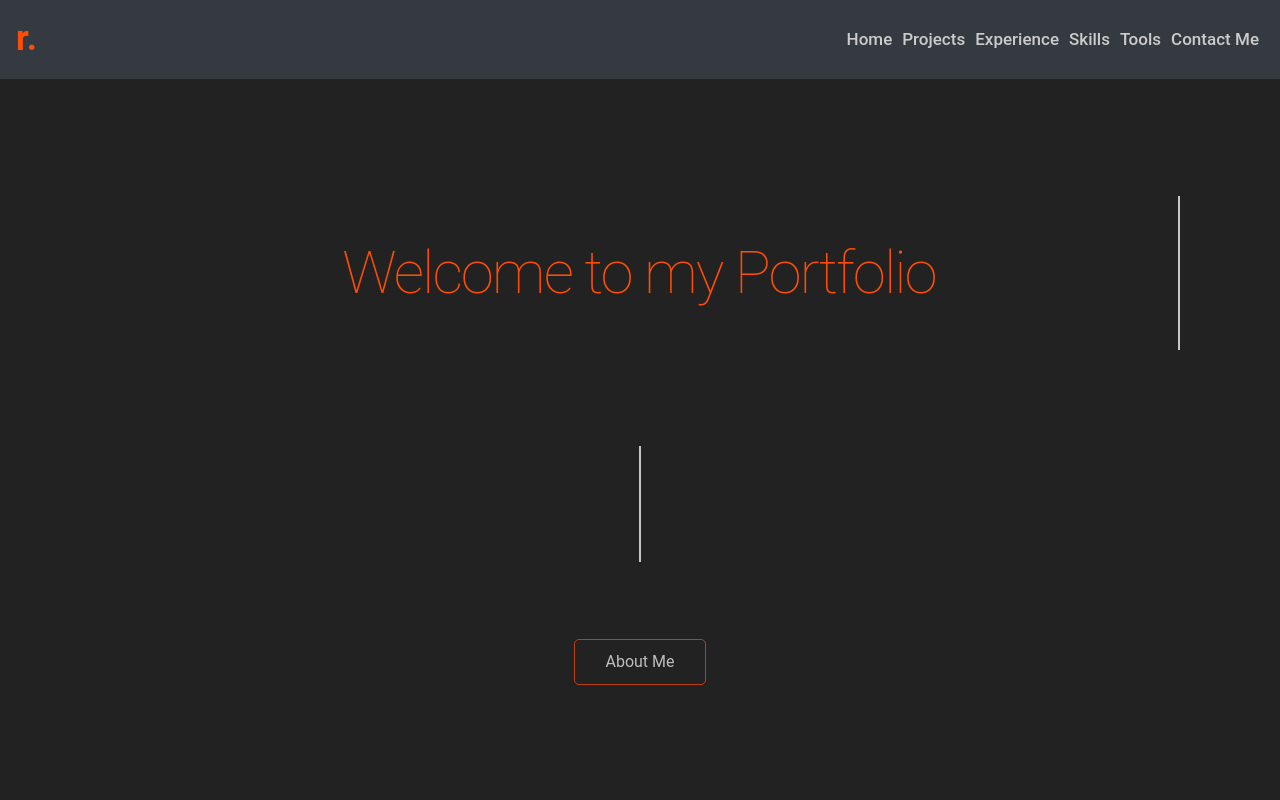
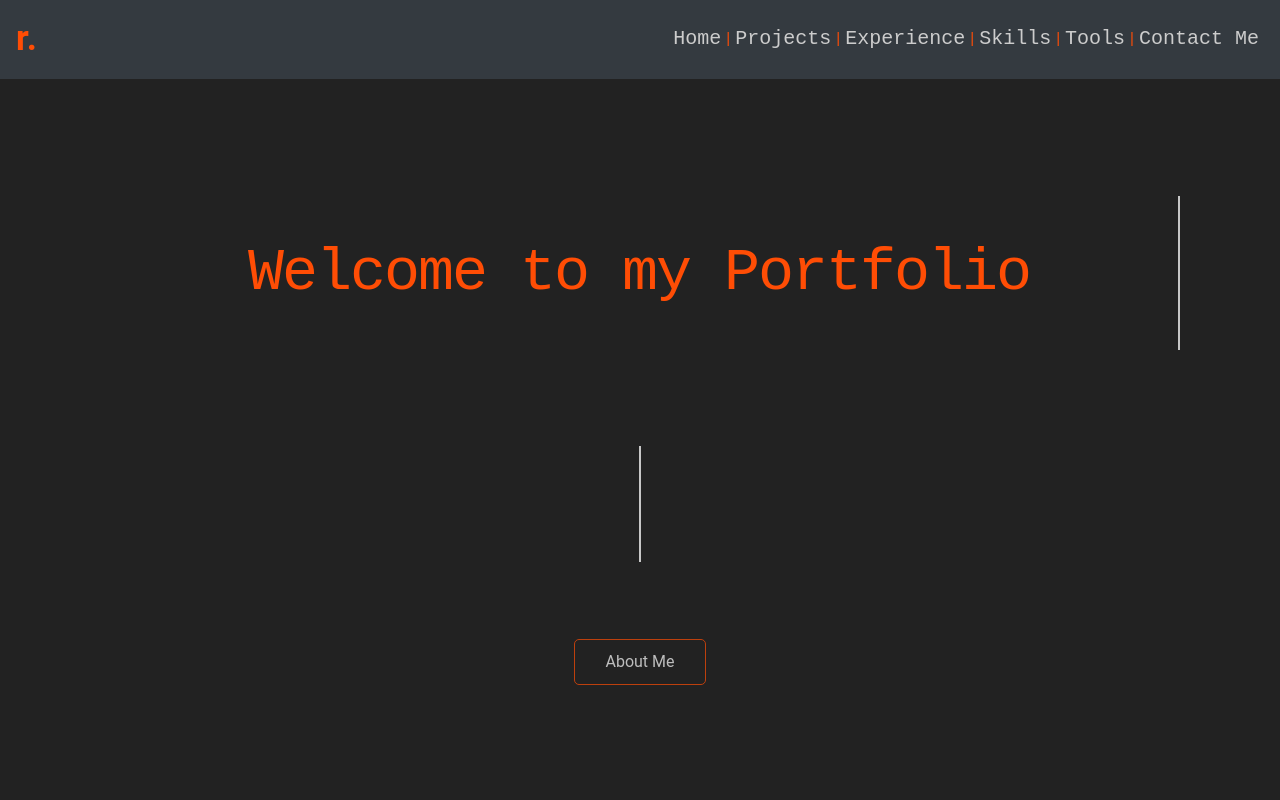
Before and after one commit to raychardatienza/webportfolio, a plain HTML site: page index.html in a window 1280 px wide. Shown: the top 800 px of the page. Drawn offline with nearby package versions, Linux system fonts and the light colour scheme.

Commit message:
enhance codes

```diff
--- a/index.css
+++ b/index.css
@@ -63,12 +63,11 @@ span{
 
 .navlist a{
   color: var(--second-color);
-  font-size: 17px;
-  font-weight: 500;
-  font-family: roboto;
+  font-size: 20px;
+  font-weight: 300;
+  font-family: monospace;
   margin: 0 5px;
   transition: all .45s ease;
-  margin-bottom: 20px !important;
 }
 
 .navlist a:hover{
@@ -160,7 +159,7 @@ img {
       letter-spacing: -2px;
       line-height: 58px;
       color: var(--main-color);
-      font-family: roboto;
+      font-family: monospace;
 }
 
 .hero-content h1{
--- a/index.html
+++ b/index.html
@@ -20,11 +20,11 @@
 		  </button>
 		  <div class="collapse navbar-collapse" id="navbarNav">
 			<ul class="navlist navbar-nav ml-auto">
-				<li><a href="#landing" class="Active" >Home</a></li>
-				<li><a href="#projects">Projects</a></li>
-				<li><a href="#experience">Experience</a></li>
-				<li><a href="#skills">Skills</a></li>
-				<li><a href="#tools">Tools</a></li>
+				<li><a href="#landing" class="Active" >Home</a><span>|</span></li>
+				<li><a href="#projects">Projects</a><span>|</span></li>
+				<li><a href="#experience">Experience</a><span>|</span></li>
+				<li><a href="#skills">Skills</a><span>|</span></li>
+				<li><a href="#tools">Tools</a><span>|</span></li>
 				<li><a href="#contact">Contact Me</a></li>
 			</ul>
 		  </div>
@@ -41,6 +41,7 @@
 			                        <h1 class="line anim-typewriter1 mt-5">Raychard Atienza</h1>
 			                        <h1 class="line anim-typewriter2"> Full Stack Web Developer</h1>
 			                        <a href="#about" class="btn mt-5">About Me</a>
+
 			                 	 </div>
 			            	</div>
 						</div>
@@ -545,7 +546,7 @@
 
 											<div class="modal fade " id="exampleModal" tabindex="-1" aria-labelledby="exampleModalLabel" aria-hidden="true">
 										  <div class="modal-dialog ">
-										    <div class="modal-content text-dark">
+										    <div class="modal-content">
 										      <div class="modal-header">
 										        <h5 class="modal-title color-dark" id="exampleModalLabel">Thank you for contacting us!</h5>
 										        <button type="button" class="close" data-dismiss="modal" aria-label="Close">
@@ -566,6 +567,8 @@
 								</div>
 							</div>
 						</div>
+
+
 					</div>
 				</div>
 	            <!-- Contact Me Section Start -->
@@ -579,7 +582,7 @@
 			          <div class="social">
 			            <h6>Follow me</h6>
 			            <a href="https://www.facebook.com/raychard.eiei/" target="_blank"><i class="fa fa-facebook"></i> </a>
-			            <a href="https://twitter.com/iamWittyCrypto"><i class="fa fa-twitter"></i> </a>
+			            <a href="https://twitter.com/iamWittyCrypto" target="_blank"> <i class="fa fa-twitter"></i> </a>
 			            <a href="https://www.linkedin.com/in/raychard-atienza-98b1a0271/" target="_blank"><i class="fa fa-linkedin"></i> </a>
 			            <a href="https://www.instagram.com/raychard.eiei/" target="_blank"><i class="fa fa-instagram"></i> </a>
 			            <a href="https://myaccount.google.com/" target="_blank"><i class="fa fa-google-plus"></i> </a>
```
Also changed, not shown: images/me.jpg.
